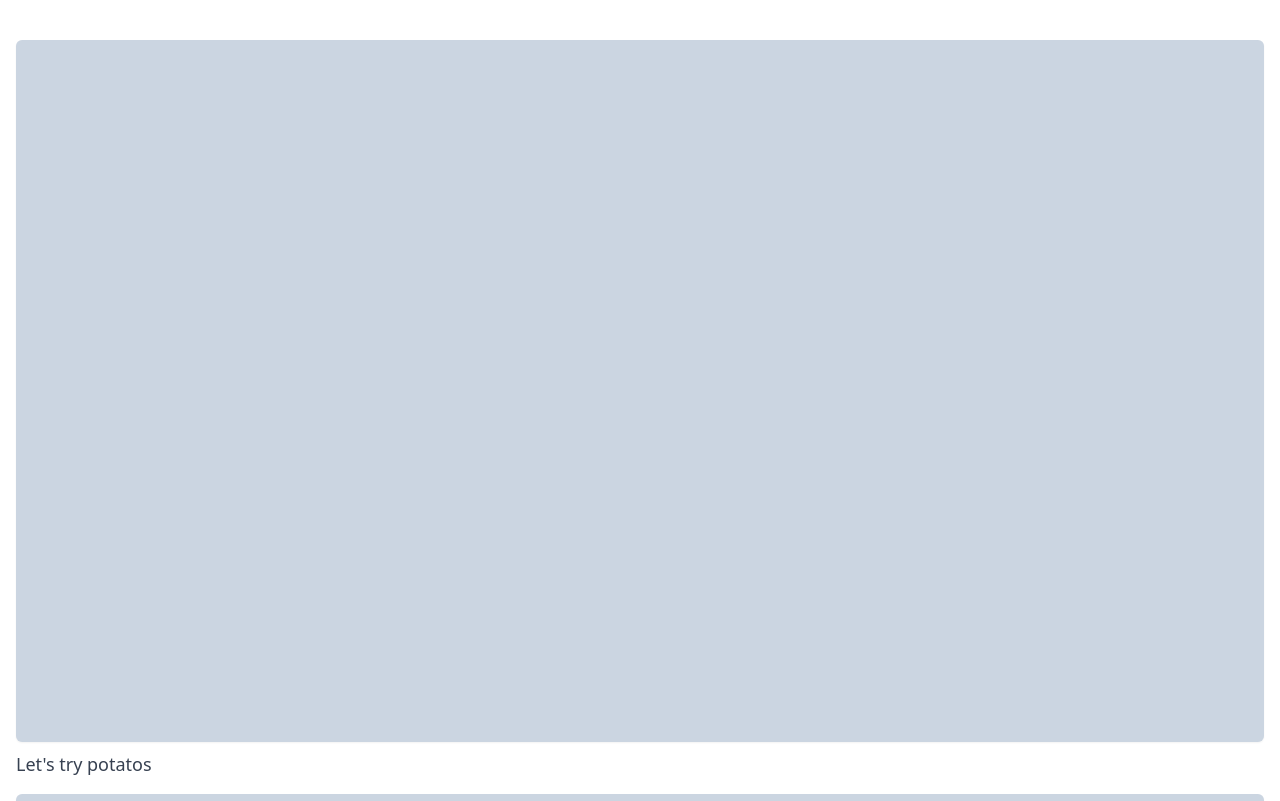
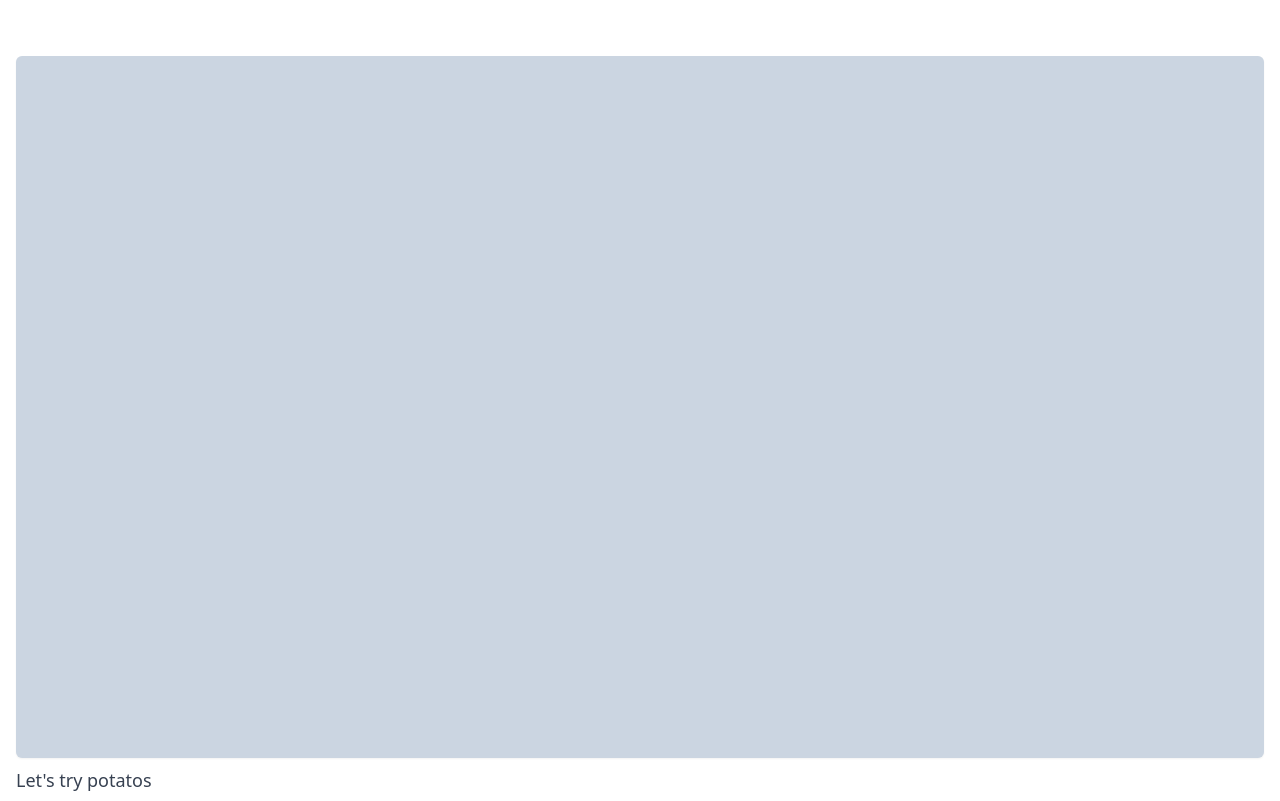
Before and after one commit to blkluv/next_carrot_market, a Next.js app: page /live in a window 1280 px wide. Shown: the top 801 px of the page. Built offline with nearby package versions, Linux system fonts and the light colour scheme.

Commit message:
부모 div에 있던 px-4 옵션을 자식 div에 옮기면 테두리가 양 옆으로 쭉 늘어남!

```diff
--- a/src/pages/live.tsx
+++ b/src/pages/live.tsx
@@ -2,9 +2,9 @@ import type { NextPage } from "next";
 
 const Live: NextPage = () => {
   return (
-    <div className="px-4 py-10 space-y-4">
+    <div className="py-10 space-y-4 divide-y-2">
       {[1, 1, 1, 1, 1, 1, 1].map((_, i) => (
-        <div key={i}>
+        <div className="px-4 pt-4" key={i}>
           <div className="w-full rounded-md shadow-sm bg-slate-300 aspect-video" />
           <h3 className="mt-2 text-lg text-gray-700">Let's try potatos</h3>
         </div>
```
